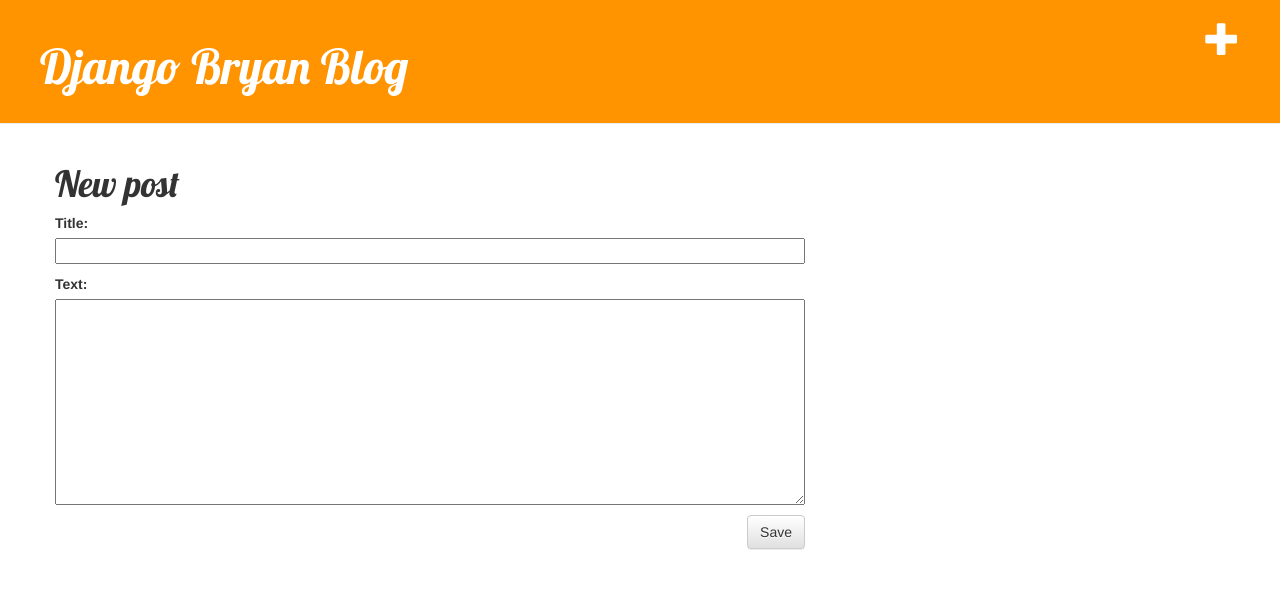
After one commit to bryvillaju/mi-primer-blog, a Django app: page /post/new/ in a window 1280 px wide. The commit adds this page. Shown: the top 589 px of the page. Run offline with Django 3.2, Linux system fonts and the light colour scheme; some libraries are stand-ins or nearby versions.

Commit message:
Se agregaron vistas a crear/editar blog posteado dentro del sitio

```diff
--- /dev/null
+++ b/blog/forms.py
@@ -0,0 +1,8 @@
+from django import forms
+from .models import Post
+
+class PostForm(forms.ModelForm):
+
+    class Meta:
+        model = Post
+        fields = ('title', 'text',)
--- a/blog/templates/blog/base.html
+++ b/blog/templates/blog/base.html
@@ -1,16 +1,17 @@
 {% load staticfiles %}
 <html>
         <head>
-      <div class="page-header">
-            <h1><a href="/">Django Bryan Blog</a></h1>
-      </div>
-
+          <title>Django Bryan blog</title>
 	    <link rel="stylesheet" href="//maxcdn.bootstrapcdn.com/bootstrap/3.2.0/css/bootstrap.min.css">
     	    <link rel="stylesheet" href="//maxcdn.bootstrapcdn.com/bootstrap/3.2.0/css/bootstrap-theme.min.css">
             <link rel="stylesheet" href="{% static "css/blog.css" %}">
 	    <link href="http://fonts.googleapis.com/css?family=Lobster&subset=latin,latin-ext" rel="stylesheet" type="text/css">
         </head>
         <body>
+          <div class="page-header">
+                <a href="{% url "blog.views.post_new" %}" class="top-menu"><span class="glyphicon glyphicon-plus"></span></a>
+                <h1><a href="/">Django Bryan Blog</a></h1>
+            </div>
         <div class="content container">
             <div class="row">
                 <div class="col-md-8">
--- a/blog/templates/blog/post_detail.html
+++ b/blog/templates/blog/post_detail.html
@@ -7,6 +7,7 @@
                     {{ post.published_date }}
                 </div>
             {% endif %}
+	    <a class="btn btn-default" href="{% url "post_edit" pk=post.pk %}"><span class="glyphicon glyphicon-pencil"></span></a>
             <h1>{{ post.title }}</h1>
             <p>{{ post.text|linebreaks }}</p>
         </div>
--- /dev/null
+++ b/blog/templates/blog/post_edit.html
@@ -0,0 +1,9 @@
+{% extends "blog/base.html" %}
+
+    {% block content %}
+        <h1>New post</h1>
+        <form method="POST" class="post-form">{% csrf_token %}
+            {{ form.as_p }}
+            <button type="submit" class="save btn btn-default">Save</button>
+        </form>
+    {% endblock %}
--- a/blog/urls.py
+++ b/blog/urls.py
@@ -4,4 +4,6 @@
 urlpatterns = [
     url(r'^$', views.post_list),
     url(r'^post/(?P<pk>[0-9]+)/$', views.post_detail),
+    url(r'^post/new/$', views.post_new, name='post_new'),
+    url(r'^post/(?P<pk>[0-9]+)/edit/$', views.post_edit, name='post_edit'),
 ]
--- a/blog/views.py
+++ b/blog/views.py
@@ -1,4 +1,6 @@
 from django.shortcuts import render
+from .forms import PostForm
+from django.shortcuts import redirect
 from django.shortcuts import render, get_object_or_404
 from django.utils import timezone
 from .models import Post
@@ -12,3 +14,27 @@
 def post_detail(request, pk):
         post = get_object_or_404(Post, pk=pk)
         return render(request, 'blog/post_detail.html', {'post': post})
+def post_new(request):
+        if request.method == "POST":
+            form = PostForm(request.POST)
+            if form.is_valid():
+                post = form.save(commit=False)
+                post.author = request.user
+                post.save()
+                return redirect('blog.views.post_detail', pk=post.pk)
+        else:
+            form = PostForm()
+        return render(request, 'blog/post_edit.html', {'form': form})
+
+def post_edit(request, pk):
+        post = get_object_or_404(Post, pk=pk)
+        if request.method == "POST":
+            form = PostForm(request.POST, instance=post)
+            if form.is_valid():
+                post = form.save(commit=False)
+                post.author = request.user
+                post.save()
+                return redirect('blog.views.post_detail', pk=post.pk)
+        else:
+            form = PostForm(instance=post)
+        return render(request, 'blog/post_edit.html', {'form': form})
```
